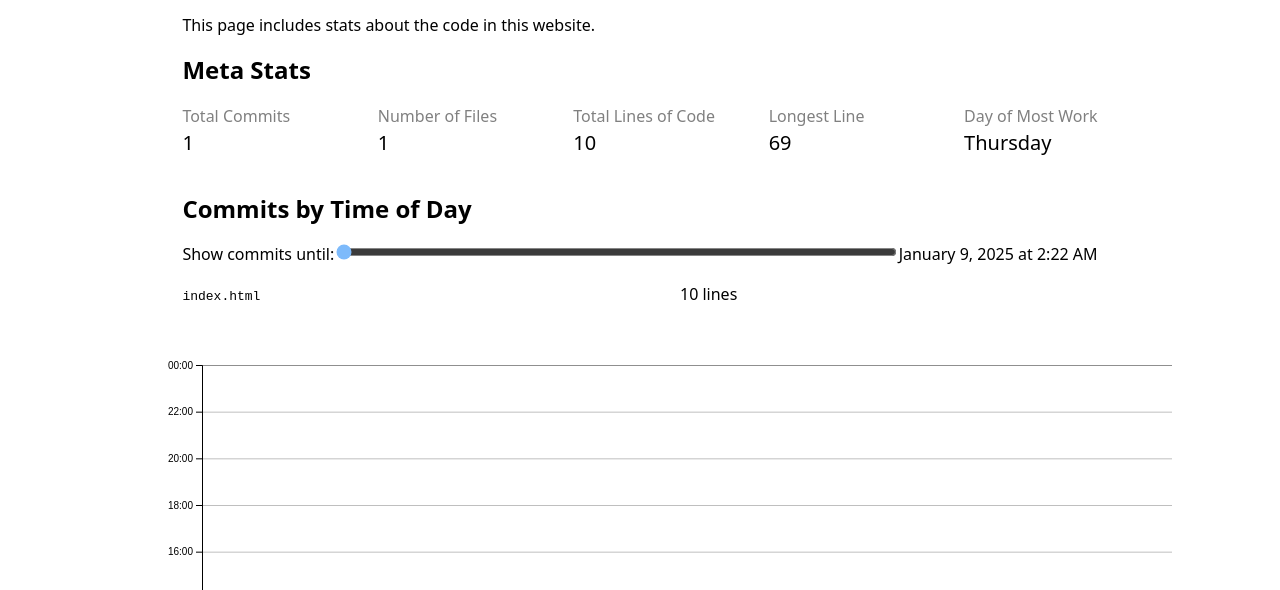
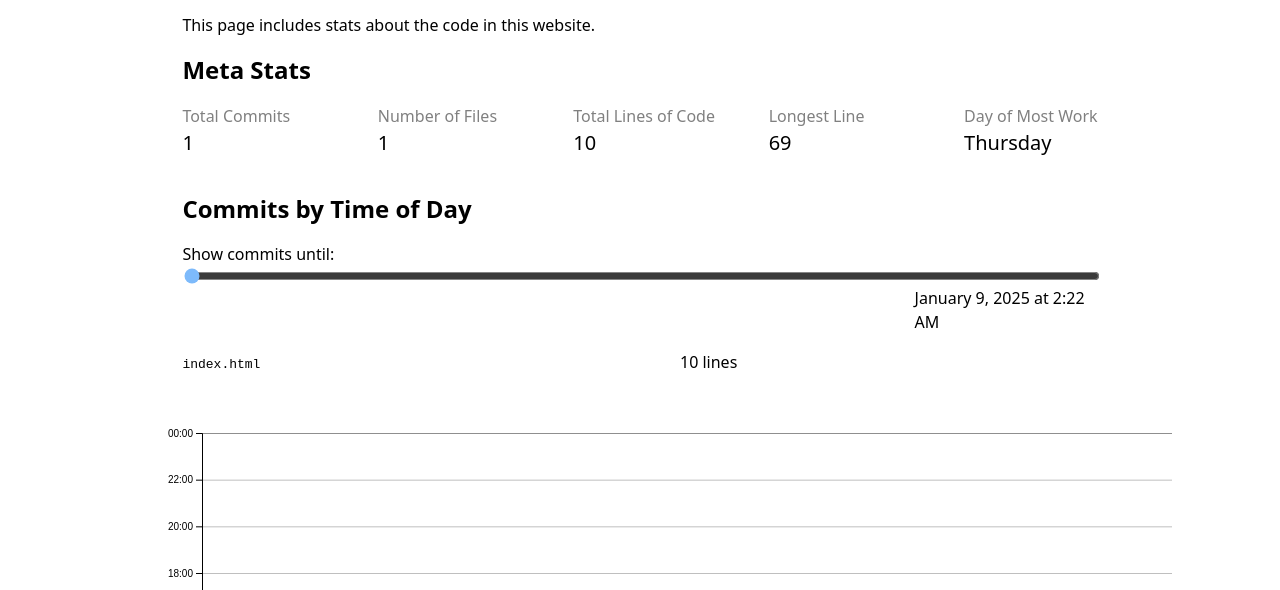
Before and after one commit to ChanyoungPark07/portfolio, a plain HTML site: page meta/index.html in a window 1280 px wide. Shown: the part 210-800 px from the top of the page. Drawn offline with nearby package versions, Linux system fonts and the light colour scheme.

Commit message:
Update style.css

```diff
--- a/style.css
+++ b/style.css
@@ -300,14 +300,16 @@ circle.selected {
 /* Commit Slider */
 #filter-container {
   display: flex;
-  align-items: baseline;
+  flex-direction: column;
+  align-items: stretch;
   width: 100%;
 }
 #commit-slider {
   flex: 1;
+  width: 100%;
 }
 #selectedTime {
-  margin-left: auto;
+  margin-left: 80%;
 }
 
 .files > div {
```
